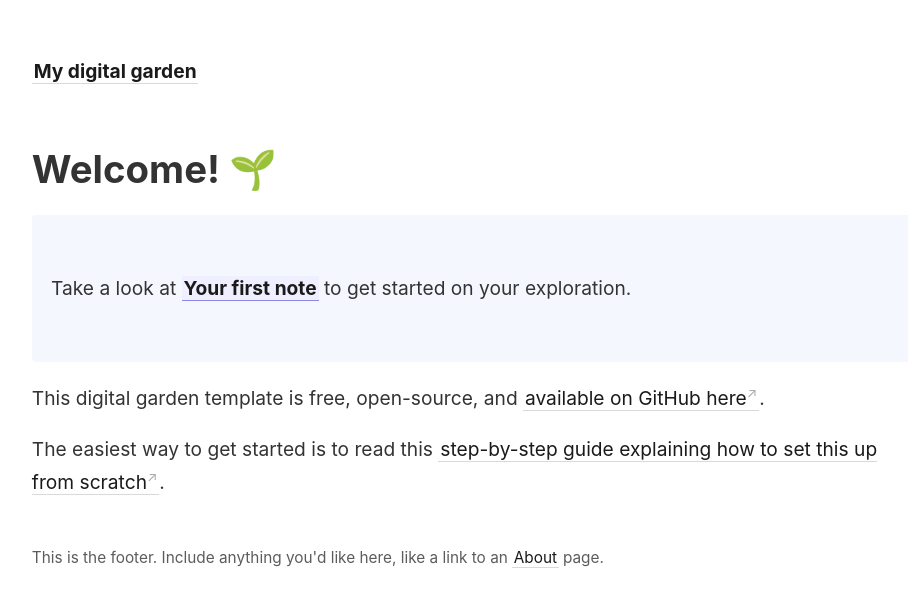
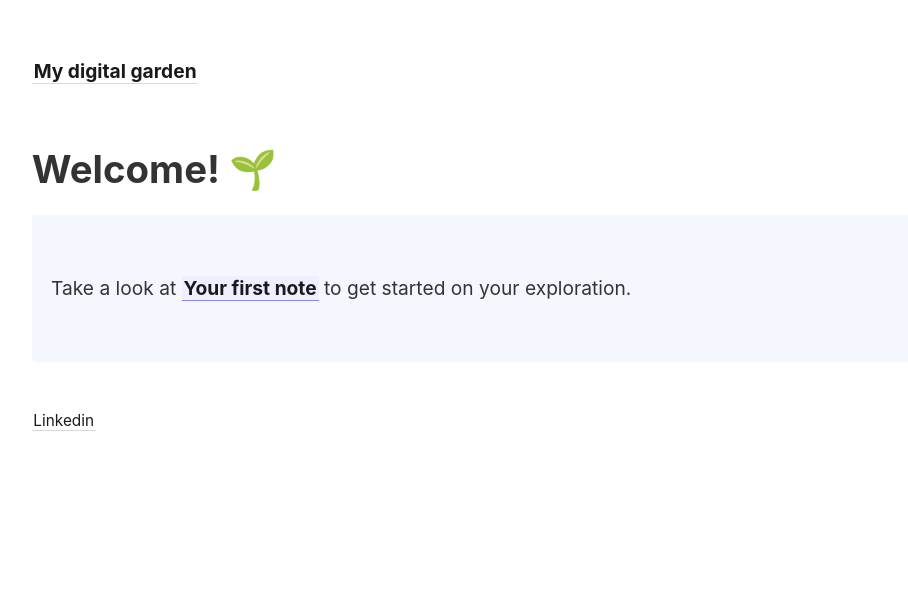
Before and after one commit to hyoinandout/hyoinandout.github.io, a Jekyll site: the page built from _pages/index.md, in a window 1280 px wide. Shown: the top 607 px of the page, without its empty margins (45-953 px from the left). Built offline with Jekyll 4.4.1, drawn with Linux system fonts in a browser that asks for light colours.

Commit message:
fix: footer, about, index

```diff
--- a/_includes/footer.html
+++ b/_includes/footer.html
@@ -1 +1 @@
-This is the footer. Include anything you'd like here, like a link to an <a class="internal-link" href="/about">About</a> page.
+<a class="internal-link" href="https://www.linkedin.com/in/hyoinandout/">Linkedin</a>
--- a/_pages/index.md
+++ b/_pages/index.md
@@ -11,10 +11,6 @@ permalink: /
   Take a look at <span style="font-weight: bold">[[Your first note]]</span> to get started on your exploration.
 </p>
 
-This digital garden template is free, open-source, and [available on GitHub here](https://github.com/maximevaillancourt/digital-garden-jekyll-template).
-
-The easiest way to get started is to read this [step-by-step guide explaining how to set this up from scratch](https://maximevaillancourt.com/blog/setting-up-your-own-digital-garden-with-jekyll).
-
 <style>
   .wrapper {
     max-width: 46em;
```
Also changed, not shown: _notes/2022-09-24.md (+2 -1 lines), _pages/about.md (deleted, +0 -9 lines).
